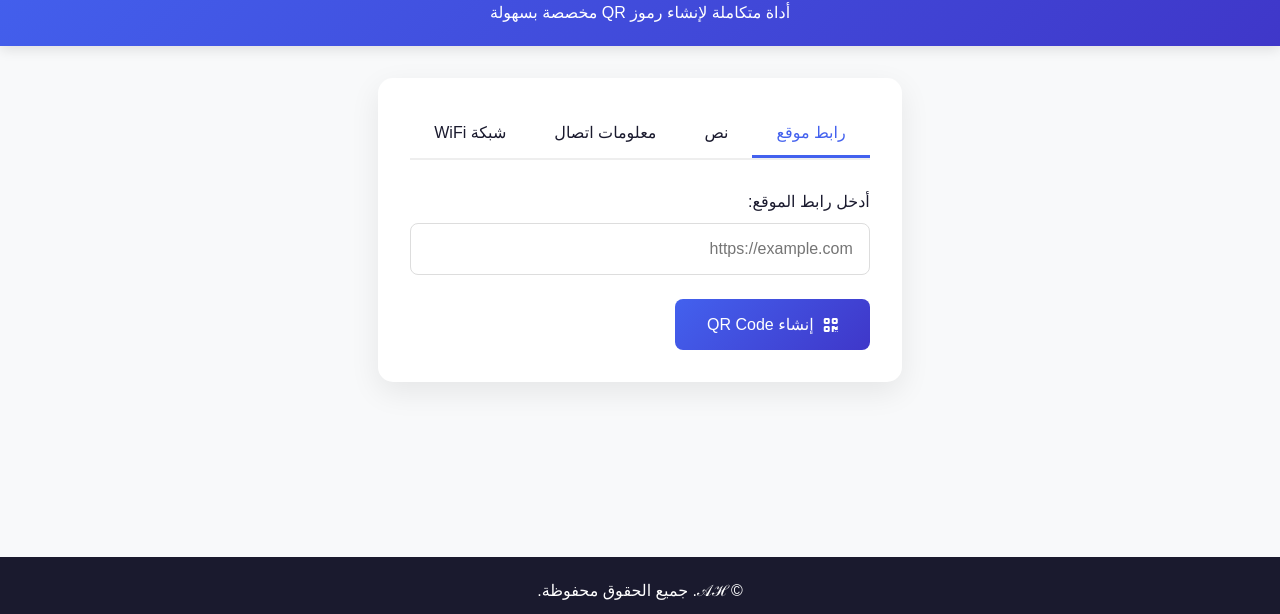
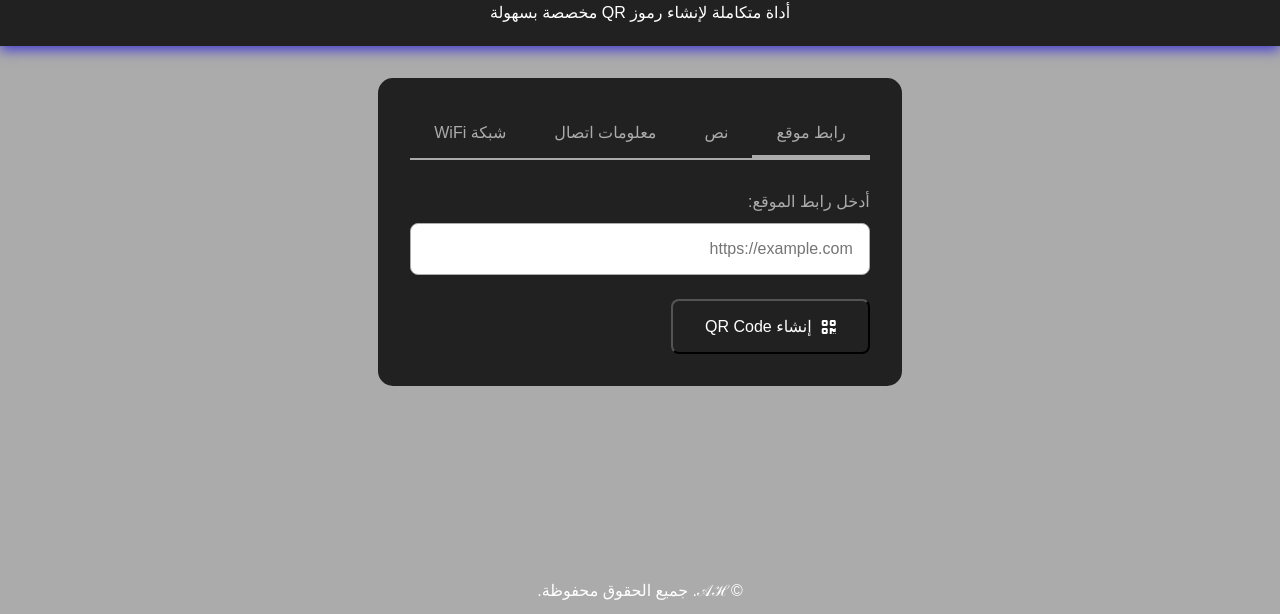
Before and after one commit to ahrar011/QR-Code-Maker, a plain HTML site: page index.html in a window 1280 px wide. Shown: the part 77-691 px from the top of the page. Drawn offline with Linux system fonts and the light colour scheme.

Commit message:
Add files via upload

```diff
--- a/index.html
+++ b/index.html
@@ -10,11 +10,11 @@
     <script src="https://cdnjs.cloudflare.com/ajax/libs/qrcodejs/1.0.0/qrcode.min.js"></script>
     <style>
         :root {
-            --primary: #4361ee;
-            --primary-light: #4895ef;
-            --dark: #1a1a2e;
-            --light: #f8f9fa;
-            --gradient: linear-gradient(135deg, #4361ee 0%, #3f37c9 100%);
+            --primary: #ababab;
+            --primary-light: #ababab;
+            --dark: #ababab;
+            --light: #ababab;
+            --gradient: linear-gradient(135deg, #212121 0%, #212121  100%);
         }
 
         * {
@@ -37,7 +37,7 @@
             color: white;
             padding: 1.5rem;
             text-align: center;
-            box-shadow: 0 4px 12px rgba(0, 0, 0, 0.1);
+            box-shadow: 0 4px 12px #443dd0;
         }
 
         .logo {
@@ -65,16 +65,16 @@
         }
 
         .qr-generator {
-            background: white;
+            background: #212121;
             border-radius: 15px;
             padding: 2rem;
-            box-shadow: 0 10px 30px rgba(0, 0, 0, 0.08);
+            box-shadow: 0 10px 30px 212121;
         }
 
         .tabs {
             display: flex;
             margin-bottom: 2rem;
-            border-bottom: 2px solid #eee;
+            border-bottom: 2px solid #ababab;
         }
 
         .tab {
@@ -113,7 +113,7 @@
         .input-group select {
             width: 100%;
             padding: 1rem;
-            border: 1px solid #ddd;
+            border: 1px solid #ababab;
             border-radius: 8px;
             font-size: 1rem;
             transition: all 0.3s;
@@ -123,13 +123,12 @@
         .input-group textarea:focus {
             border-color: var(--primary);
             outline: none;
-            box-shadow: 0 0 0 3px rgba(67, 97, 238, 0.2);
+            box-shadow: 0 0 0 3px #443dd0;
         }
 
         .btn {
             background: var(--gradient);
             color: white;
-            border: none;
             padding: 1rem 2rem;
             border-radius: 8px;
             font-size: 1rem;
@@ -143,14 +142,14 @@
 
         .btn:hover {
             transform: translateY(-3px);
-            box-shadow: 0 8px 20px rgba(67, 97, 238, 0.3);
+            box-shadow: 0 8px 20px #443dd0;
         }
 
         .qr-result {
             margin-top: 2rem;
             text-align: center;
             padding: 2rem;
-            background: #f9f9f9;
+            background: #ababab;
             border-radius: 10px;
             display: none;
         }
```
